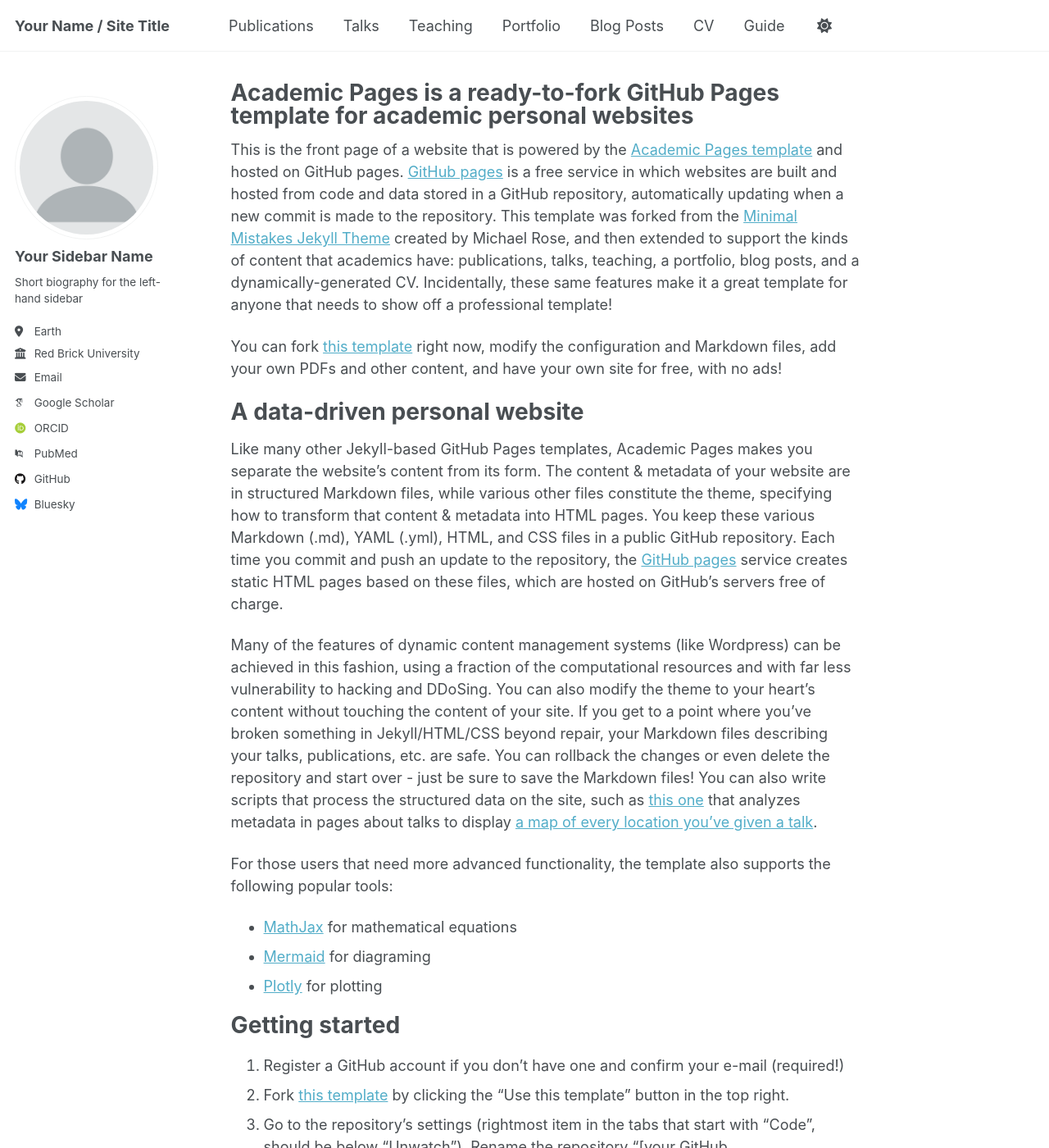
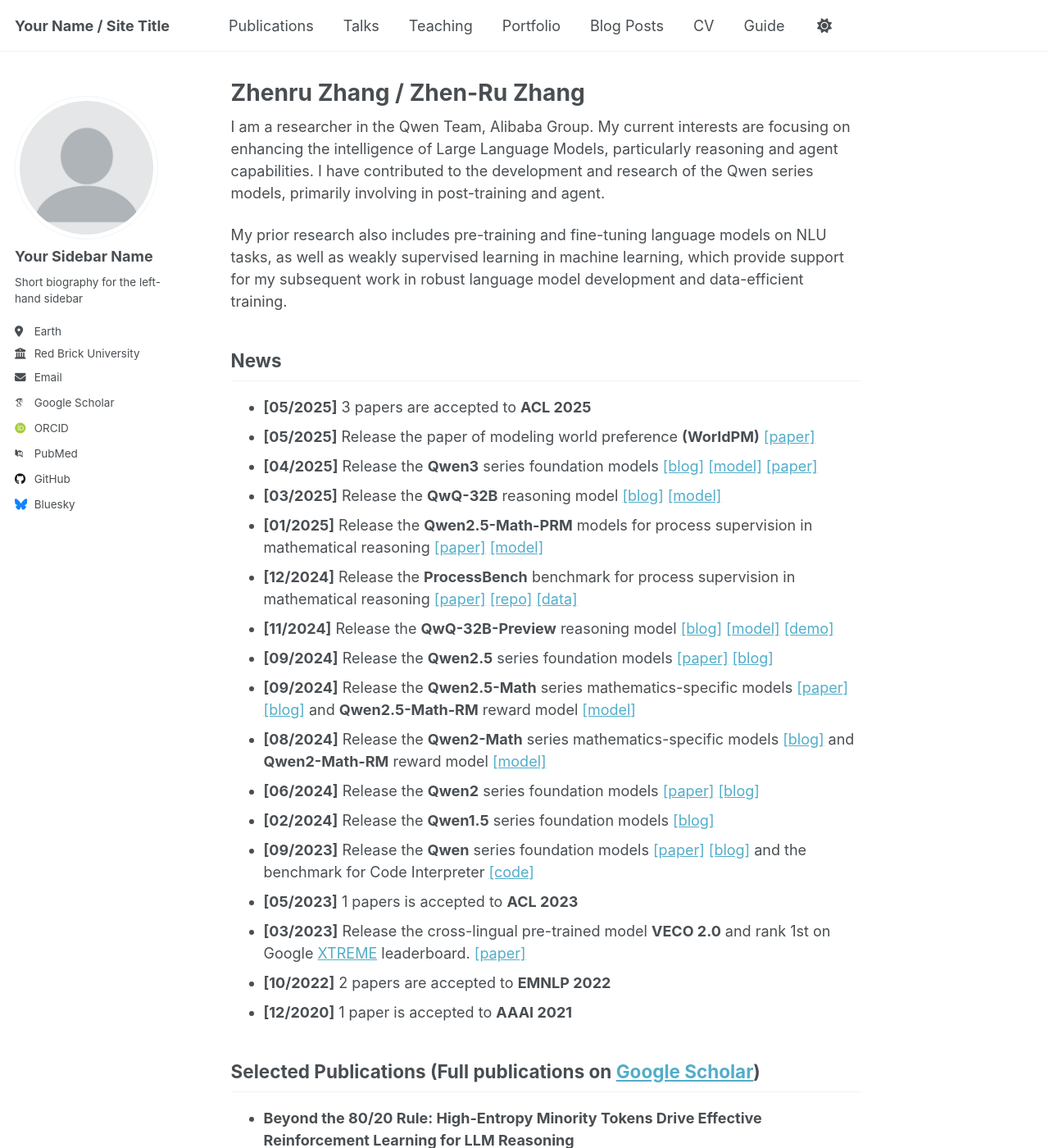
Before and after one commit to zhenruzhang/zhenruzhang.github.io, a Jekyll site: the page built from _pages/about.md, in a window 1280 px wide and 1400 px high. Shown: the whole window at 82% size. Built offline with Jekyll 4.4.1, drawn with Linux system fonts in a browser that asks for light colours; some web fonts are replaced; a script that is not in the unit is left out; some of the changed text lies outside the part shown.

Commit message:
Update about.md

```diff
--- a/_pages/about.md
+++ b/_pages/about.md
@@ -1,56 +1,104 @@
 ---
 permalink: /
-title: "Academic Pages is a ready-to-fork GitHub Pages template for academic personal websites"
+title: "Zhenru Zhang / Zhen-Ru Zhang"
 author_profile: true
 redirect_from:
   - /about/
   - /about.html
 ---
 
-This is the front page of a website that is powered by the [Academic Pages template](https://github.com/academicpages/academicpages.github.io) and hosted on GitHub pages. [GitHub pages](https://pages.github.com) is a free service in which websites are built and hosted from code and data stored in a GitHub repository, automatically updating when a new commit is made to the repository. This template was forked from the [Minimal Mistakes Jekyll Theme](https://mmistakes.github.io/minimal-mistakes/) created by Michael Rose, and then extended to support the kinds of content that academics have: publications, talks, teaching, a portfolio, blog posts, and a dynamically-generated CV. Incidentally, these same features make it a great template for anyone that needs to show off a professional template!
+I am a researcher in the Qwen Team, Alibaba Group. My current interests are focusing on enhancing the intelligence of Large Language Models, particularly reasoning and agent capabilities. I have contributed to the development and research of the Qwen series models, primarily involving in post-training and agent.
 
- You can fork [this template](https://github.com/academicpages/academicpages.github.io) right now, modify the configuration and Markdown files, add your own PDFs and other content, and have your own site for free, with no ads!
+My prior research also includes pre-training and fine-tuning language models on NLU tasks, as well as weakly supervised learning in machine learning, which provide support for my subsequent work in robust language model development and data-efficient training.
 
-A data-driven personal website
-======
-Like many other Jekyll-based GitHub Pages templates, Academic Pages makes you separate the website's content from its form. The content & metadata of your website are in structured Markdown files, while various other files constitute the theme, specifying how to transform that content & metadata into HTML pages. You keep these various Markdown (.md), YAML (.yml), HTML, and CSS files in a public GitHub repository. Each time you commit and push an update to the repository, the [GitHub pages](https://pages.github.com/) service creates static HTML pages based on these files, which are hosted on GitHub's servers free of charge.
+## News
 
-Many of the features of dynamic content management systems (like Wordpress) can be achieved in this fashion, using a fraction of the computational resources and with far less vulnerability to hacking and DDoSing. You can also modify the theme to your heart's content without touching the content of your site. If you get to a point where you've broken something in Jekyll/HTML/CSS beyond repair, your Markdown files describing your talks, publications, etc. are safe. You can rollback the changes or even delete the repository and start over - just be sure to save the Markdown files! You can also write scripts that process the structured data on the site, such as [this one](https://github.com/academicpages/academicpages.github.io/blob/master/talkmap.ipynb) that analyzes metadata in pages about talks to display [a map of every location you've given a talk](https://academicpages.github.io/talkmap.html).
+- **[05/2025]** 3 papers are accepted to **ACL 2025**
+- **[05/2025]** Release the paper of modeling world preference **(WorldPM)** [[paper]](https://arxiv.org/abs/2505.10527)
+- **[04/2025]** Release the **Qwen3** series foundation models [[blog]](https://qwenlm.github.io/blog/qwen3/) [[model]](https://huggingface.co/collections/Qwen/qwen3-67dd247413f0e2e4f653967f) [[paper]](https://arxiv.org/abs/2505.09388)
+- **[03/2025]** Release the **QwQ-32B** reasoning model [[blog]](https://qwenlm.github.io/blog/qwq-32b/) [[model]](https://huggingface.co/Qwen/QwQ-32B)
+- **[01/2025]** Release the **Qwen2.5-Math-PRM** models for process supervision in mathematical reasoning [[paper]](https://https://arxiv.org/abs/2501.07301) [[model]](https://huggingface.co/Qwen/Qwen2.5-Math-PRM-72B)
+- **[12/2024]** Release the **ProcessBench** benchmark for process supervision in mathematical reasoning [[paper]](https://https://arxiv.org/abs/2412.06559) [[repo]](https://github.com/QwenLM/ProcessBench) [[data]](https://huggingface.co/datasets/Qwen/ProcessBench)
+- **[11/2024]** Release the **QwQ-32B-Preview** reasoning model [[blog]](https://qwenlm.github.io/blog/qwq-32b-preview/) [[model]](https://huggingface.co/Qwen/QwQ-32B-Preview) [[demo]](https://huggingface.co/spaces/Qwen/QwQ-32B-preview)
+- **[09/2024]** Release the **Qwen2.5** series foundation models [[paper]](https://arxiv.org/abs/2412.15115) [[blog]](https://qwenlm.github.io/blog/qwen2.5/)
+- **[09/2024]** Release the **Qwen2.5-Math** series mathematics-specific models [[paper]](https://arxiv.org/abs/2409.12122) [[blog]](https://qwenlm.github.io/blog/qwen2.5-math/) and **Qwen2.5-Math-RM** reward model [[model]](https://huggingface.co/Qwen/Qwen2.5-Math-RM-72B)
+- **[08/2024]** Release the **Qwen2-Math** series mathematics-specific models [[blog]](https://qwenlm.github.io/blog/qwen2-math/) and **Qwen2-Math-RM** reward model [[model]](https://huggingface.co/Qwen/Qwen2-Math-RM-72B)
+- **[06/2024]** Release the **Qwen2** series foundation models [[paper]](https://arxiv.org/abs/2407.10671) [[blog]](https://qwenlm.github.io/blog/qwen2/)
+- **[02/2024]** Release the **Qwen1.5** series foundation models [[blog]](https://qwenlm.github.io/blog/qwen1.5/)
+- **[09/2023]** Release the **Qwen** series foundation models [[paper]](https://arxiv.org/abs/2309.16609) [[blog]](https://qwenlm.github.io/blog/qwen/) and the benchmark for Code Interpreter [[code]](https://github.com/QwenLM/Qwen-Agent/tree/main/benchmark/code_interpreter)
+- **[05/2023]** 1 papers is accepted to **ACL 2023**
+- **[03/2023]** Release the cross-lingual pre-trained model **VECO 2.0** and rank 1st on Google [XTREME](https://sites.research.google/xtreme/) leaderboard. [[paper]](https://arxiv.org/abs/2304.08205)
+- **[10/2022]** 2 papers are accepted to **EMNLP 2022**
+- **[12/2020]** 1 paper is accepted to **AAAI 2021**
 
-For those users that need more advanced functionality, the template also supports the following popular tools:
-- [MathJax](https://www.mathjax.org/) for mathematical equations
-- [Mermaid](https://mermaid.js.org/) for diagraming
-- [Plotly](https://plotly.com/javascript/) for plotting
+## Selected Publications (Full publications on [Google Scholar](https://scholar.google.com/citations?user=scujDKkAAAAJ))
 
-Getting started
-======
-1. Register a GitHub account if you don't have one and confirm your e-mail (required!)
-1. Fork [this template](https://github.com/academicpages/academicpages.github.io) by clicking the "Use this template" button in the top right.
-1. Go to the repository's settings (rightmost item in the tabs that start with "Code", should be below "Unwatch"). Rename the repository "[your GitHub username].github.io", which will also be your website's URL.
-1. Set site-wide configuration and create content & metadata (see below -- also see [this set of diffs](http://archive.is/3TPas) showing what files were changed to set up [an example site](https://getorg-testacct.github.io) for a user with the username "getorg-testacct")
-1. Upload any files (like PDFs, .zip files, etc.) to the files/ directory. They will appear at https://[your GitHub username].github.io/files/example.pdf.
-1. Check status by going to the repository settings, in the "GitHub pages" section
+- **Beyond the 80/20 Rule: High-Entropy Minority Tokens Drive Effective Reinforcement Learning for LLM Reasoning**
+  S Wang, L Yu, C Gao, C Zheng, S Liu, R Lu, K Dang, X Chen, J Yang, ...
+  *arXiv preprint arXiv:2506.01939, 2025*
 
-Site-wide configuration
-------
-The main configuration file for the site is in the base directory in [_config.yml](https://github.com/academicpages/academicpages.github.io/blob/master/_config.yml), which defines the content in the sidebars and other site-wide features. You will need to replace the default variables with ones about yourself and your site's github repository. The configuration file for the top menu is in [_data/navigation.yml](https://github.com/academicpages/academicpages.github.io/blob/master/_data/navigation.yml). For example, if you don't have a portfolio or blog posts, you can remove those items from that navigation.yml file to remove them from the header.
+- **WorldPM: Scaling Human Preference Modeling**
+  B Wang, R Lin, K Lu, L Yu, **Z Zhang**, F Huang, C Zheng, K Dang, Y Fan, ...
+  *arXiv preprint arXiv:2505.10527, 2025*
 
-Create content & metadata
-------
-For site content, there is one Markdown file for each type of content, which are stored in directories like _publications, _talks, _posts, _teaching, or _pages. For example, each talk is a Markdown file in the [_talks directory](https://github.com/academicpages/academicpages.github.io/tree/master/_talks). At the top of each Markdown file is structured data in YAML about the talk, which the theme will parse to do lots of cool stuff. The same structured data about a talk is used to generate the list of talks on the [Talks page](https://academicpages.github.io/talks), each [individual page](https://academicpages.github.io/talks/2012-03-01-talk-1) for specific talks, the talks section for the [CV page](https://academicpages.github.io/cv), and the [map of places you've given a talk](https://academicpages.github.io/talkmap.html) (if you run this [python file](https://github.com/academicpages/academicpages.github.io/blob/master/talkmap.py) or [Jupyter notebook](https://github.com/academicpages/academicpages.github.io/blob/master/talkmap.ipynb), which creates the HTML for the map based on the contents of the _talks directory).
+- **Qwen3 Technical Report**
+  A Yang, A Li, B Yang, B Zhang, B Hui, B Zheng, B Yu, C Gao, C Huang, ...
+  *arXiv preprint arXiv:2505.09388, 2025*
 
-**Markdown generator**
+- **Start: Self-taught Reasoner with Tools**
+  C Li, M Xue, **Z Zhang**, J Yang, B Zhang, X Wang, B Yu, B Hui, J Lin, D Liu
+  *arXiv preprint arXiv:2503.04625, 2025*
 
-The repository includes [a set of Jupyter notebooks](https://github.com/academicpages/academicpages.github.io/tree/master/markdown_generator
-) that converts a CSV containing structured data about talks or presentations into individual Markdown files that will be properly formatted for the Academic Pages template. The sample CSVs in that directory are the ones I used to create my own personal website at stuartgeiger.com. My usual workflow is that I keep a spreadsheet of my publications and talks, then run the code in these notebooks to generate the Markdown files, then commit and push them to the GitHub repository.
+- **The Lessons of Developing Process Reward Models in Mathematical Reasoning**
+  **Z Zhang**, C Zheng, Y Wu, B Zhang, R Lin, B Yu, D Liu, J Zhou, J Lin
+  *ACL 2025 Findings*
 
-How to edit your site's GitHub repository
-------
-Many people use a git client to create files on their local computer and then push them to GitHub's servers. If you are not familiar with git, you can directly edit these configuration and Markdown files directly in the github.com interface. Navigate to a file (like [this one](https://github.com/academicpages/academicpages.github.io/blob/master/_talks/2012-03-01-talk-1.md) and click the pencil icon in the top right of the content preview (to the right of the "Raw | Blame | History" buttons). You can delete a file by clicking the trashcan icon to the right of the pencil icon. You can also create new files or upload files by navigating to a directory and clicking the "Create new file" or "Upload files" buttons.
+- **Disentangling Reasoning Tokens and Boilerplate Tokens for Language Model Fine-tuning**
+  Z Ye, **Z Zhang**, Y Zhang, J Ma, J Lin, **F Feng**
+  *ACL 2025 Findings*
 
-Example: editing a Markdown file for a talk
-![Editing a Markdown file for a talk](/images/editing-talk.png)
+- **ProcessBench: Identifying Process Errors in Mathematical Reasoning**
+  C Zheng, **Z Zhang**, B Zhang, R Lin, K Lu, B Yu, D Liu, J Zhou, J Lin
+  *ACL 2025*
 
-For more info
-------
-More info about configuring Academic Pages can be found in [the guide](https://academicpages.github.io/markdown/), the [growing wiki](https://github.com/academicpages/academicpages.github.io/wiki), and you can always [ask a question on GitHub](https://github.com/academicpages/academicpages.github.io/discussions). The [guides for the Minimal Mistakes theme](https://mmistakes.github.io/minimal-mistakes/docs/configuration/) (which this theme was forked from) might also be helpful.
+- **Qwen2.5 Technical Report**
+  A Yang, B Yang, B Zhang, B Hui, B Zheng, B Yu, C Li, D Liu, F Huang, ...
+  *arXiv preprint arXiv:2412.15115, 2024*
+
+- **Qwen2.5-Math Technical Report: Toward Mathematical Expert Model via Self-Improvement**
+  A Yang, B Zhang, B Hui, B Gao, B Yu, C Li, D Liu, J Tu, J Zhou, J Lin, K Lu, ...
+  *arXiv preprint arXiv:2409.12122, 2024*
+
+- **Qwen2 Technical Report**
+  A Yang, B Yang, B Hui, B Zheng, B Yu, C Zhou, C Li, C Li, D Liu, F Huang, ...
+  *arXiv preprint arXiv:2407.10671, 2024*
+
+- **Qwen Technical Report**
+  J Bai, S Bai, Y Chu, Z Cui, K Dang, X Deng, Y Fan, W Ge, Y Han, F Huang, ...
+  *arXiv preprint arXiv:2309.16609, 2023*
+
+- **Towards Adaptive Prefix Tuning for Parameter-Efficient Language Model Fine-Tuning**
+  **ZR Zhang**, C Tan, H Xu, C Wang, J Huang, S Huang
+  *ACL 2023*
+
+- **Veco 2.0: Cross-lingual Language Model Pre-training with Multi-Granularity Contrastive Learning**
+  **ZR Zhang**, C Tan, S Huang, F Huang
+  *arXiv preprint arXiv:2304.08205, 2023*
+
+- **Contrastive Demonstration Tuning for Pre-trained Language Models**
+  X Liang, N Zhang, S Cheng, **Z Zhang**, C Tan, H Chen
+  *EMNLP 2022 Findings*
+
+- **DeepKE: A Deep Learning Based Knowledge Extraction Toolkit for Knowledge Base Population**
+  N Zhang, X Xu, L Tao, H Yu, H Ye, S Qiao, X Xie, X Chen, Z Li, L Li, ...
+  *EMNLP 2022 System Demonstrations*
+
+- **Exploiting Unlabeled Data via Partial Label Assignment for Multi-Class Semi-Supervised Learning**
+  **ZR Zhang**, QW Zhang, Y Cao, ML Zhang
+  *AAAI 2021*
+
+
+## Work Experiences
+
+- Jul 2021 – Present. Researcher. Alibaba Group
+- Jul 2020 – Mar 2021. Research Intern. Tencent
```
